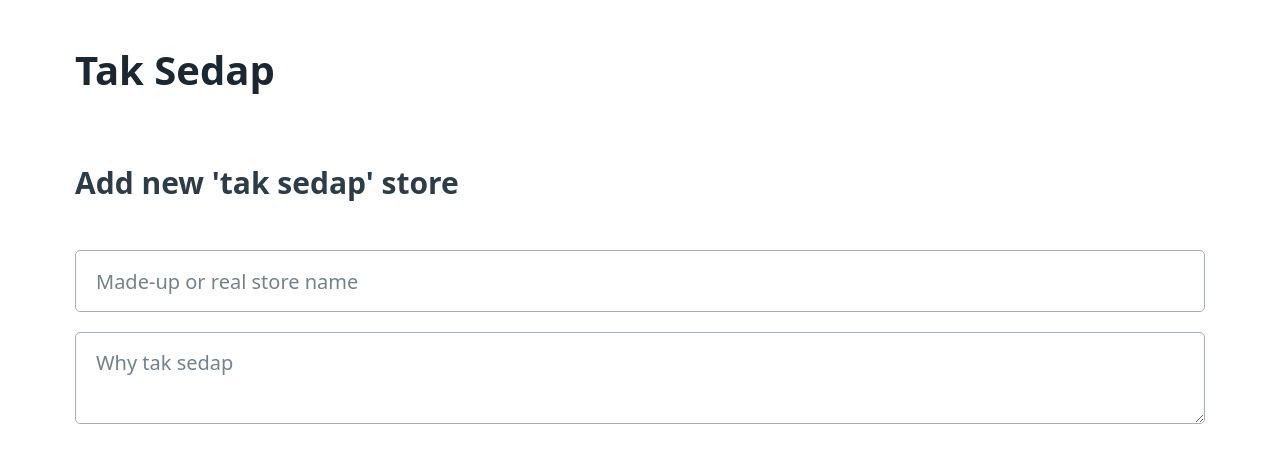
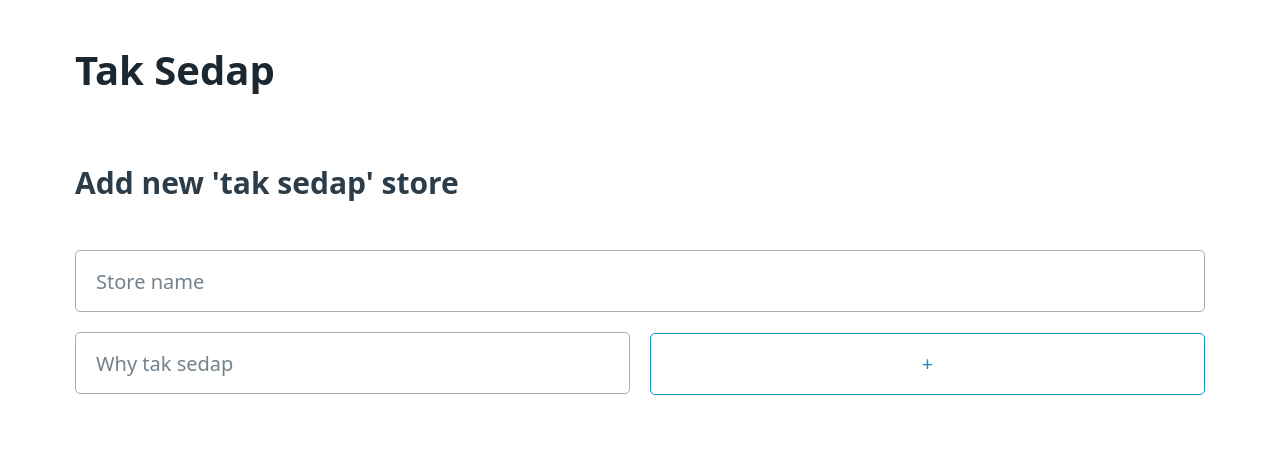
Before and after one commit to zulfiqarlaili/taksedap, a SvelteKit app: page /capture in a window 1280 px wide. Shown: the top 462 px of the page. Built offline with nearby package versions, Linux system fonts and the light colour scheme.

Commit message:
feat: add point details (#1)

```diff
--- a/src/lib/card.svelte
+++ b/src/lib/card.svelte
@@ -1,10 +1,10 @@
 <script>
-    export let title = 'Card title'
-    export let src = 'https://mymukahblog.files.wordpress.com/2017/03/wp-1489056606391.jpg'
+	export let title = 'Card title';
+	export let src = 'https://mymukahblog.files.wordpress.com/2017/03/wp-1489056606391.jpg';
 </script>
 
 <article>
-    <img src={src} alt="Card details">
+	<img {src} alt="Card details" />
 	<div class="card-title">{title}</div>
 </article>
 
--- a/src/routes/+layout.svelte
+++ b/src/routes/+layout.svelte
@@ -1,5 +1,6 @@
 <a href="/"><h1>Tak Sedap</h1></a>
-<slot/>
+<slot />
+
 <style>
 	h1 {
 		padding-top: 2rem;
--- a/src/routes/capture/+page.svelte
+++ b/src/routes/capture/+page.svelte
@@ -3,7 +3,16 @@
 	import { ImageEncoder } from 'svelte-image-input';
 
 	let imageURL: string | null = null;
-	let url: string
+	let url: string;
+	let pointArray = [''];
+	let inputPoint = '';
+
+	function scrollToBottom() {
+		window.scrollTo({
+			top: document.body.scrollHeight,
+			behavior: 'smooth'
+		});
+	}
 
 	function openCamera() {
 		const inputElement = document.getElementById('cameraInput') as HTMLInputElement;
@@ -20,10 +29,18 @@
 		}
 	}
 
+	async function addPoint() {
+		if (inputPoint) {
+			pointArray = [...pointArray, inputPoint];
+			inputPoint = '';
+			scrollToBottom();
+		}
+	}
+
 	onMount(() => {
 		const inputElement = document.getElementById('cameraInput') as HTMLInputElement;
 		inputElement.accept = 'image/*';
-		openCamera()
+		openCamera();
 	});
 </script>
 
@@ -46,20 +63,31 @@
 			height={1000}
 			realTime={true}
 			crossOrigin={false}
-		classes='test'
+			classes="image-place-holder"
 			showCompressedResult={false}
 		/>
 	</div>
 	<br />
-	<p>Size ({url && (url.length/(1024 * 1024)).toFixed(2)} MB):</p>
+	<p>Size ({url && (url.length / (1024 * 1024)).toFixed(2)} MB):</p>
 {/if}
-<input type="text" placeholder="Made-up or real store name" />
-<textarea
-  placeholder="Why tak sedap">
-</textarea>
+<input type="text" placeholder="Store name" />
+<div class="add-container">
+	<input bind:value={inputPoint} type="text" placeholder="Why tak sedap" on:change={addPoint} />
+	<button class="outline" on:click={addPoint}>+</button>
+</div>
+
+{#if pointArray}
+	{#each pointArray as item}
+		{#if item}
+			<ul>
+				• {item}
+			</ul>
+		{/if}
+	{/each}
+{/if}
 
 <style>
-	:global(.test){
+	:global(.image-place-holder) {
 		width: 100%;
 		height: 100%;
 	}
@@ -68,4 +96,11 @@
 		justify-content: center;
 		align-items: center;
 	}
+	.add-container {
+		display: flex;
+		align-items: baseline;
+	}
+	.add-container input {
+		margin-right: 1rem;
+	}
 </style>
```
Also changed, not shown: src/app.html (+4 -3 lines), src/routes/+page.server.ts (+7 -7 lines), 1 other file (tests, documents, lock files or other folders). Lines whose indentation alone changed are shown as unchanged.
